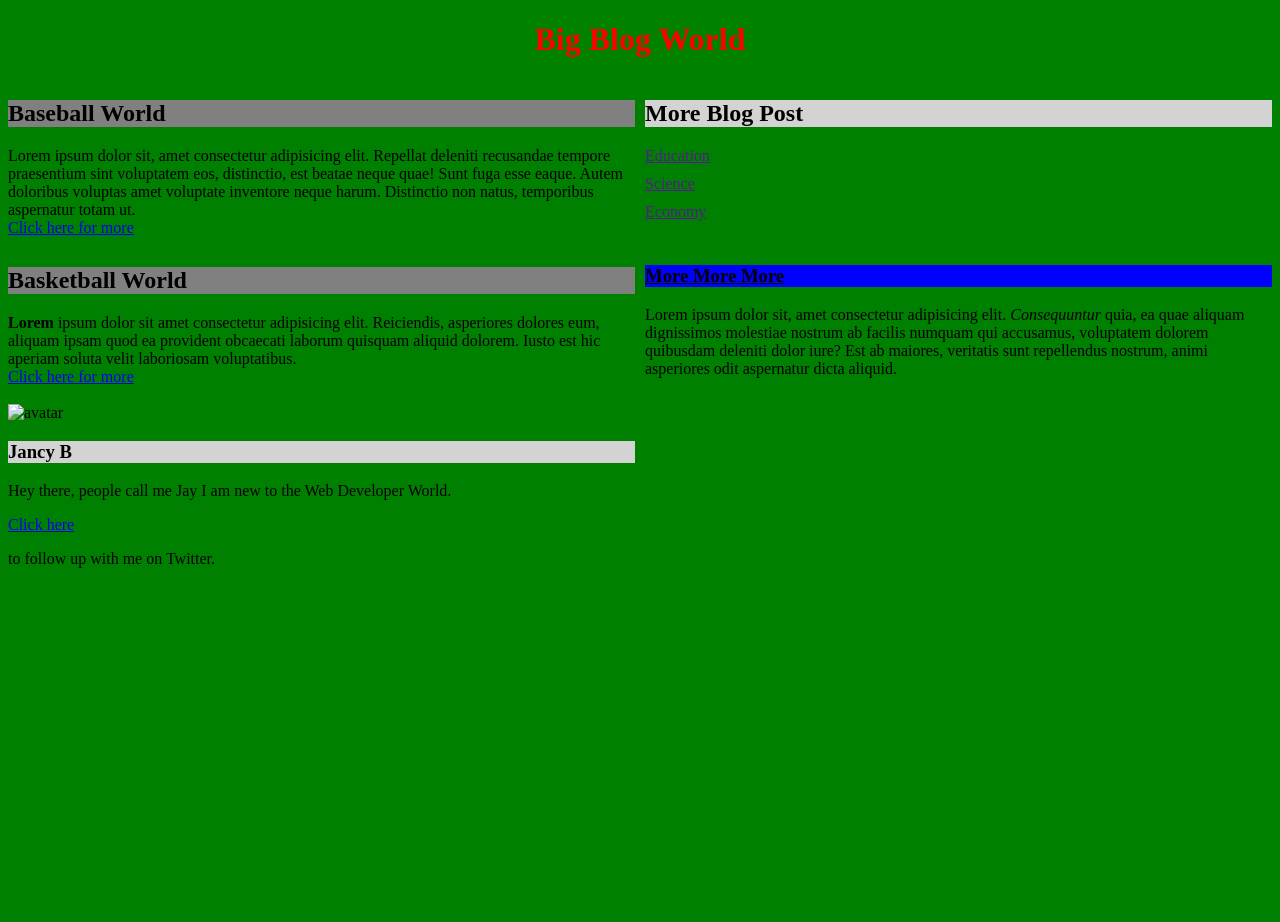
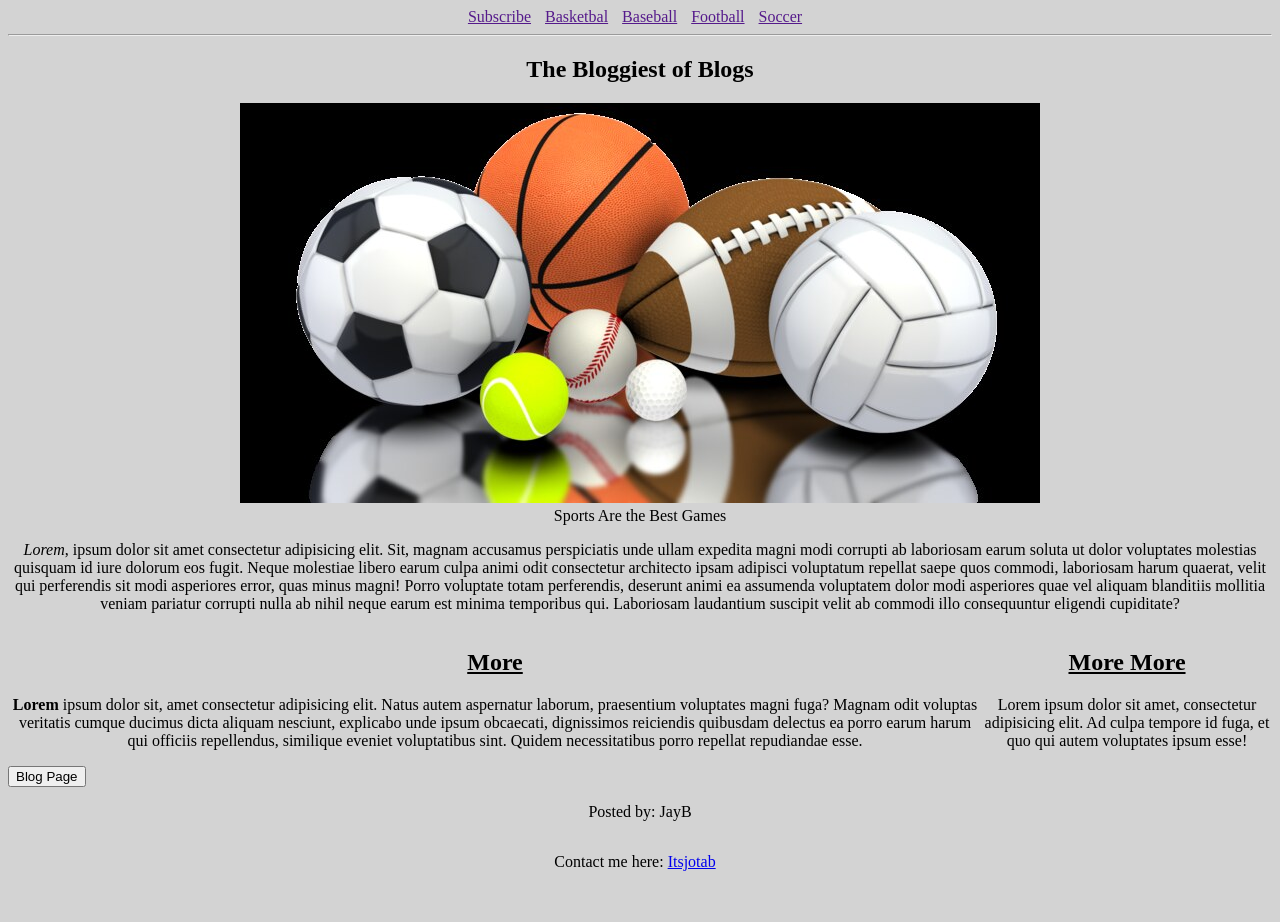
Before and after one commit to itsjotab/Personal-Blog, a plain HTML site: page index.html in a window 1280 px wide. Before the commit the page ends 800 px from the top, so only its background shows below. Drawn offline with Linux system fonts and the light colour scheme; files whose address does not match are found by name.

Commit message:
Add files via upload

```diff
--- a/index.html
+++ b/index.html
@@ -3,61 +3,66 @@
 
 <head>
     <meta charset="UTF-8">
-    <meta name="viewport" content="width=device-width, initial-scale=1.0">
-    <link rel="stylesheet" href="/Users/rookiewrist/Desktop/First Project/Blogpost/Blogpage.css">
+    <meta name="viewport" content="width=nav, initial-scale=1.0">
+    <link rel="stylesheet" href="/Users/rookiewrist/Desktop/First Project/bloghome/homeblog.css">
     <title>Document</title>
 </head>
+
 <body>
-    <!-- This is h1 -->
-    <h1>Big Blog World</h1>
-    <div id="main" class="container">
-        <div id="head">
-            <h2 class="header">Baseball World</h2>
-            <article>Lorem ipsum dolor sit, amet consectetur adipisicing elit.
-                Repellat deleniti recusandae tempore praesentium sint voluptatem eos, distinctio, est beatae neque quae!
-                Sunt fuga esse eaque. Autem doloribus voluptas amet voluptate inventore neque harum.
-                Distinctio non natus, temporibus aspernatur totam ut.</article>
-                <!-- link -->
-            <a href="https://www.mlb.com" target="_blank">Click here for more</a>
+    <div id="navbar">
+        <nav class="nav">
+            <a href="">Subscribe</a>
+            <a href="">Basketbal</a>
+            <a href="">Baseball</a>
+            <a href="">Football</a>
+            <a href="">Soccer</a>
+        </nav>
+    </div>
+    <hr>
+    <section id="main">
+        <h1 class="head">The Bloggiest of Blogs</h1>
+        <!-- img -->
+        <div id="pg"><img src="/Users/rookiewrist/Desktop/First Project/images/SPORTS.jpg" alt="sports" class="img">
+            <figcaption>
+            Sports Are the Best Games
+            </figcaption>
         </div>
-        <div id="head2">
-            <h2 class="header2">More Blog Post</h2>
-            <div id="nested">
-                <div id="list"><a href="">Education</a></div>
-                <div id="list"><a href="">Science</a></div>
-                <div id="list"><a href="">Economy</a></div>
-            </div>
+        <p class="pg1"><em>Lorem</em>, ipsum dolor sit amet consectetur adipisicing elit. Sit, magnam accusamus
+            perspiciatis unde ullam expedita magni modi corrupti ab laboriosam earum soluta ut dolor voluptates
+            molestias quisquam id iure dolorum eos fugit.
+            Neque molestiae libero earum culpa animi odit consectetur architecto ipsam adipisci voluptatum repellat
+            saepe quos commodi, laboriosam harum quaerat, velit qui perferendis sit modi asperiores error, quas minus
+            magni! Porro voluptate totam perferendis,
+            deserunt animi ea assumenda voluptatem dolor modi asperiores quae vel aliquam blanditiis mollitia veniam
+            pariatur corrupti nulla ab nihil neque earum est minima temporibus qui.
+            Laboriosam laudantium suscipit velit ab commodi illo consequuntur eligendi cupiditate?</p>
         </div>
-        <div id="head3">
-            <!-- this is h2 -->
-            <h2 class="header3">Basketball World</h2>
-            <article><strong>Lorem</strong> ipsum dolor sit amet consectetur adipisicing elit.
-                Reiciendis, asperiores dolores eum, aliquam ipsam quod ea provident obcaecati laborum quisquam aliquid
-                dolorem.
-                Iusto est hic aperiam soluta velit laboriosam voluptatibus.</article>
-                <!-- link -->
-            <a href="https://www.nba.com" target="_blank">Click here for more</a>
+    </section>
+    <section id="flex">
+        <div class="one">
+            <h2 class="head2">More</h2>
+            <p class="pg2"><strong>Lorem</strong> ipsum dolor sit, amet consectetur adipisicing elit. Natus autem
+                aspernatur laborum, praesentium voluptates magni fuga? Magnam odit voluptas veritatis cumque ducimus
+                dicta aliquam nesciunt,
+                explicabo unde ipsum obcaecati, dignissimos reiciendis quibusdam delectus ea porro earum harum qui
+                officiis repellendus, similique eveniet voluptatibus sint. Quidem necessitatibus porro repellat
+                repudiandae esse.</p>
         </div>
-        <div id="pg">
-            <!-- this is h3 -->
-            <h3 class="header4"><u>More More More</u></h3>
-            <p>Lorem ipsum dolor sit, amet consectetur adipisicing elit.
-                <em>Consequuntur</em> quia, ea quae aliquam dignissimos molestiae nostrum ab facilis numquam qui
-                accusamus,
-                voluptatem dolorem quibusdam deleniti dolor iure? Est ab maiores, veritatis sunt repellendus nostrum,
-                animi asperiores odit aspernatur dicta aliquid.</p>
+        <div class="two">
+            <h2 class="head3">More More</h2>
+            <p>Lorem ipsum dolor sit amet, consectetur adipisicing elit. Ad culpa tempore id fuga, et quo qui autem
+                voluptates ipsum esse!</p>
         </div>
-        <div id="card">
-            <img src="/Users/rookiewrist/Desktop/First Project/images/avatar.jpg" alt="avatar">
-                <div class="cardContainer">
-                 <h3 class="card"><b>Jancy B</b></h3>
-            <!-- img -->
-                <p>Hey there, people call me Jay I am new to the Web Developer World.</p>
-                <a href="https://www.twitter.com" target="_blank">Click here</a>
-                <p>to follow up with me on Twitter.</p>
-            </div>
-        </div>
-    </div>
+    </section>
+    <a href="/Users/rookiewrist/Desktop/First Project/Blogpost/index.html" target="_blank">
+        <button>Blog Page</button>
+    </a>
+    <footer class="end">
+        <p>Posted by: JayB</p>
+        <!-- link -->
+        <p>Contact me here: <a href="https://www.twitter.com">Itsjotab</a></p>
+        <blockquote cite="https://www.mlb.com"></blockquote>
+    </footer>
 </body>
 
 </html>
```
